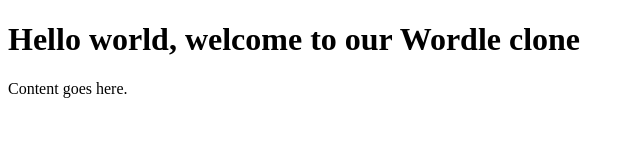
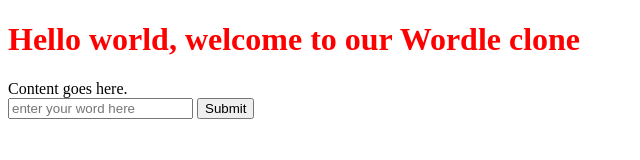
Before and after one commit to nstaab1/wordle-clone, a plain HTML site: page index.html in a window 1280 px wide. Shown: the whole page, without its empty margins (0-640 px from the left). Drawn offline with Linux system fonts and the light colour scheme.

Commit message:
Adding code worked through with DaJa

```diff
--- a/index.html
+++ b/index.html
@@ -4,10 +4,14 @@
     <title>Our Funky HTML Page</title>
     <meta name="description" content="Our first page" />
     <meta name="keywords" content="html tutorial template" />
-    <link rel="stylesheet" href="styles.css" />
+    <link rel="stylesheet" href="style.css" />
   </head>
-  <body>
-    <h1>Hello world, welcome to our Wordle clone</h1>
+  <body onload="test2()">
+    <h1 class="title">Hello world, welcome to our Wordle clone</h1>
     Content goes here.
+    <br />
+    <input id="wordle-word" placeholder="enter your word here" />
+    <button onclick="validateWord()">Submit</button>
   </body>
+  <script type="text/javascript" src="./scripts.js"></script>
 </html>
--- /dev/null
+++ b/scripts.js
@@ -0,0 +1,21 @@
+function test2() {
+  console.log("Javascript is working");
+}
+
+const validateWord = () => {
+  let correctWord = "guess";
+  let test = document.getElementById("wordle-word").value;
+  for (i = 0; i < test.length; i++) {
+    if (test[i] == correctWord[i]) {
+      console.log("Correct letter at index " + i);
+    } else {
+      for (j = 0; j < correctWord.length; j++) {
+        if (test[i] == correctWord[j]) {
+          console.log(
+            "letter is in  correct word but not in right place " + test[i]
+          );
+        }
+      }
+    }
+  }
+};
--- a/style.css
+++ b/style.css
@@ -1,3 +1,3 @@
-.test-style {
+.title {
   color: red;
 }
```
